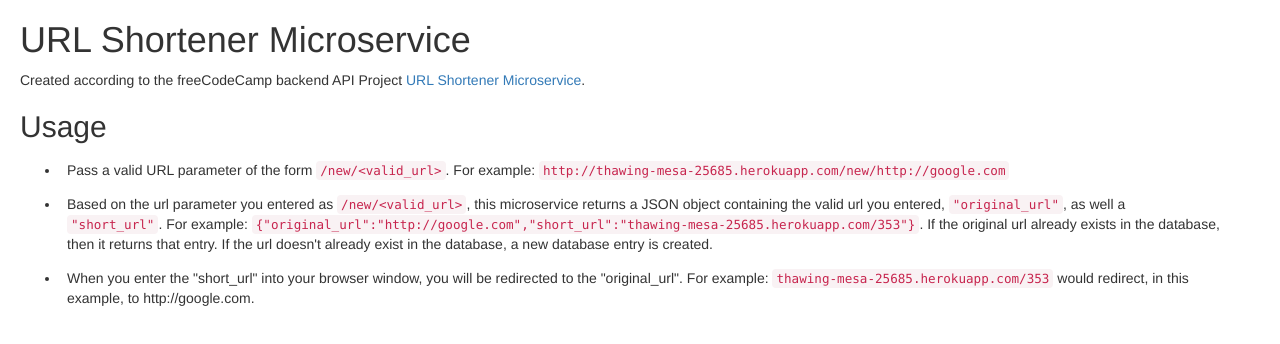
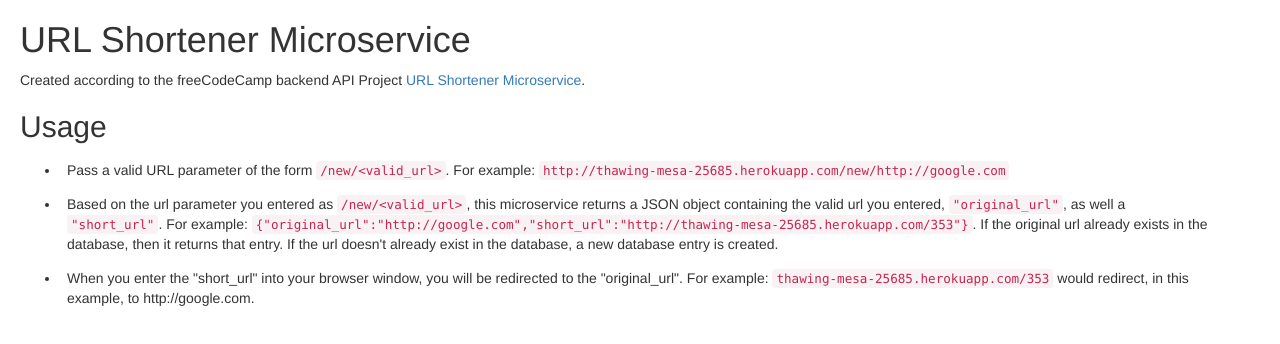
Before and after one commit to mlampert84/url_shortener, a website: page public/index.html in a window 1280 px wide. Drawn offline with nearby package versions, Linux system fonts and the light colour scheme.

Commit message:
Fixing homepage description

```diff
--- a/public/index.html
+++ b/public/index.html
@@ -12,6 +12,6 @@
 
 <h2>Usage</h2>
 <ul><li>Pass a valid URL parameter of the form <code>/new/&lt;valid_url&gt;</code>. For example: <code>http://thawing-mesa-25685.herokuapp.com/new/http://google.com</code></li>
-<li>Based on the url parameter you entered as <code>/new/&lt;valid_url&gt;</code>, this microservice returns a JSON object containing the valid url you entered, <code>"original_url"</code>, as well a <code>"short_url"</code>. For example: <code>{"original_url":"http://google.com","short_url":"thawing-mesa-25685.herokuapp.com/353"}</code>. If the original url already exists in the database, then it returns that entry.  If the url doesn't already exist in the database, a new database entry is created.</li>
+<li>Based on the url parameter you entered as <code>/new/&lt;valid_url&gt;</code>, this microservice returns a JSON object containing the valid url you entered, <code>"original_url"</code>, as well a <code>"short_url"</code>. For example: <code>{"original_url":"http://google.com","short_url":"http://thawing-mesa-25685.herokuapp.com/353"}</code>. If the original url already exists in the database, then it returns that entry.  If the url doesn't already exist in the database, a new database entry is created.</li>
 <li>When you enter the "short_url" into your browser window, you will be redirected to the "original_url".  For example: <code>thawing-mesa-25685.herokuapp.com/353</code> would redirect, in this example, to http://google.com.</li>
 </body>
```
